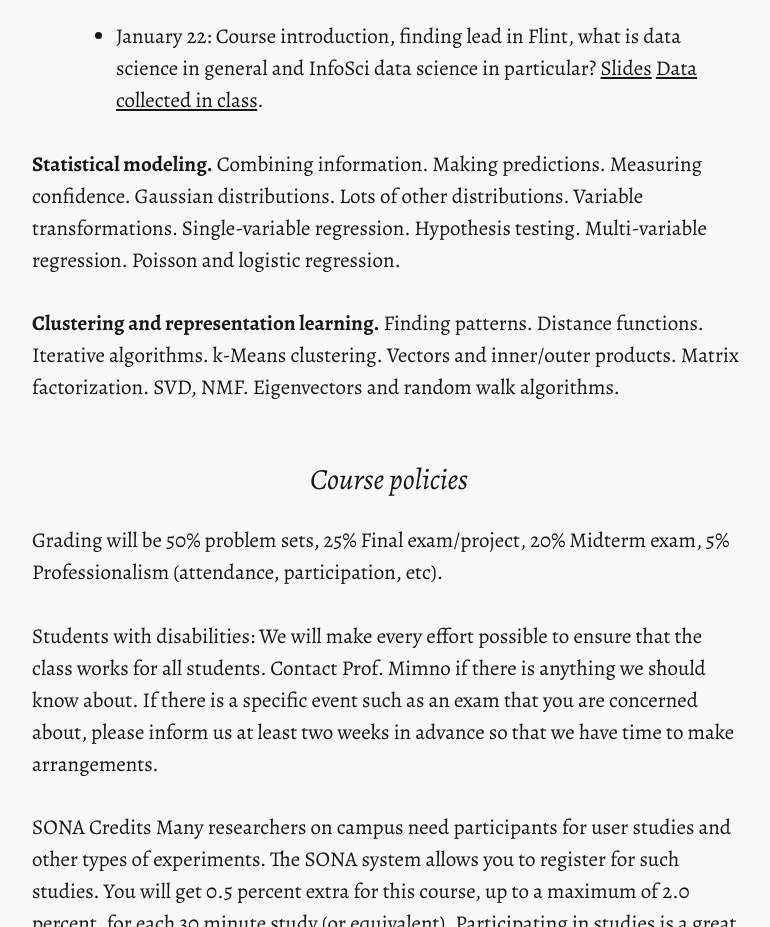
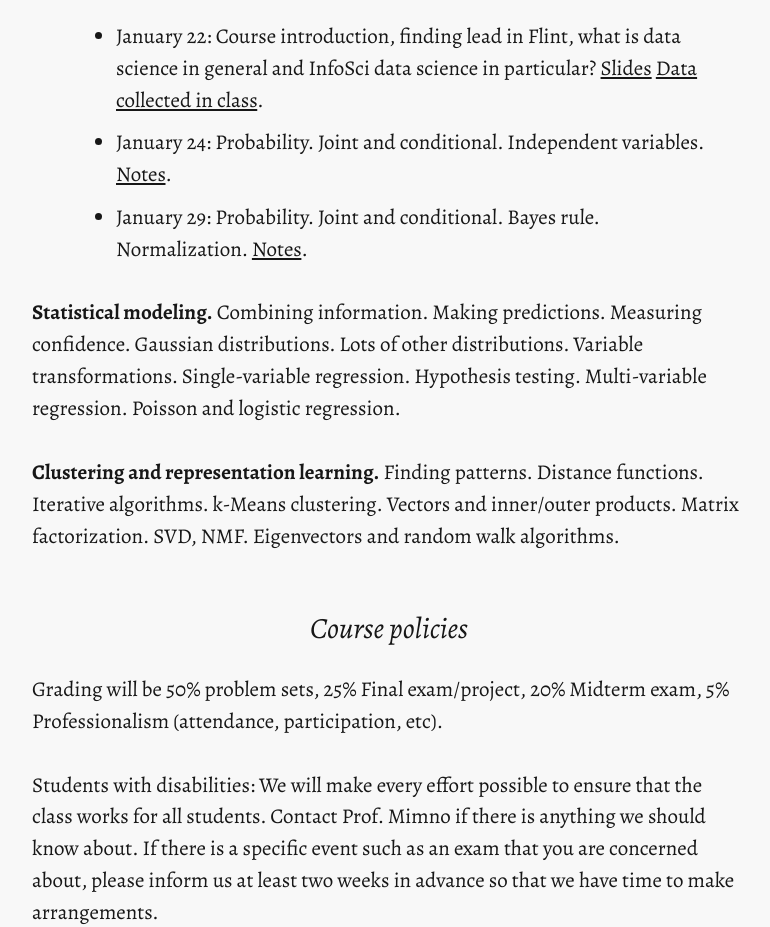
Before and after one commit to mimno/info2950-spring2019, a plain HTML site: page index.html in a window 1280 px wide. Shown: the part 780-1707 px from the top of the page, without its empty margins (251-1021 px from the left). Drawn offline with nearby package versions, Linux system fonts and the light colour scheme; a web font is replaced by a local one.

Commit message:
notes 1/29

```diff
--- a/index.html
+++ b/index.html
@@ -448,6 +448,8 @@ Topics will include combinatorics, data-intensive programming, probability, regr
 
 <ul>
   <li>January 22: Course introduction, finding lead in Flint, what is data science in general and InfoSci data science in particular? <a href="Slides/2950_Jan_22.pdf">Slides</a> <a href="Data/responses-0122.tsv">Data collected in class</a>.</li>
+  <li>January 24: Probability. Joint and conditional. Independent variables. <a href="Slides/notes-0124.pdf">Notes</a>.</li>
+  <li>January 29: Probability. Joint and conditional. Bayes rule. Normalization. <a href="Slides/notes-0129.pdf">Notes</a>.</li>
 </ul>
 </p>
 
```
